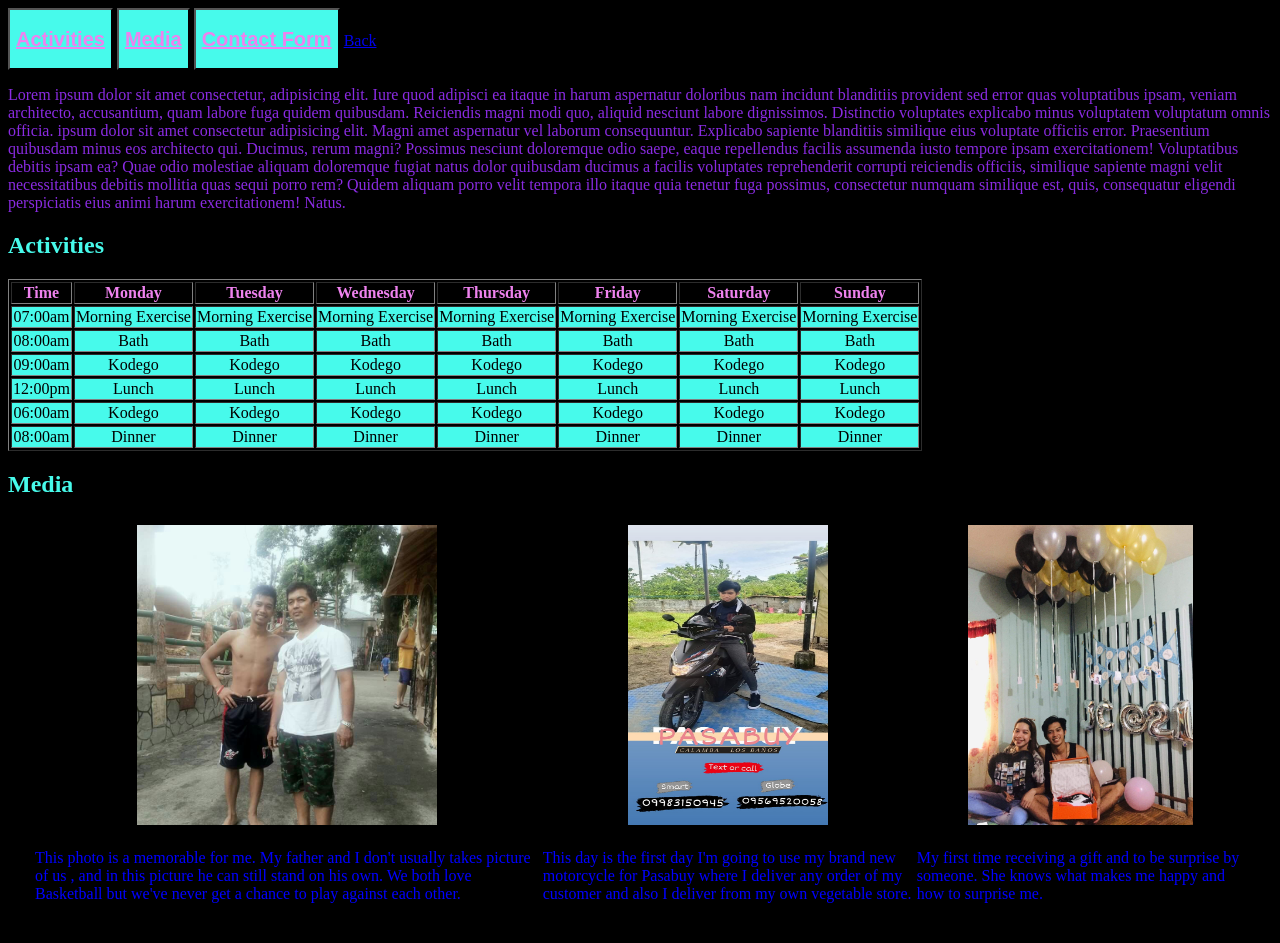
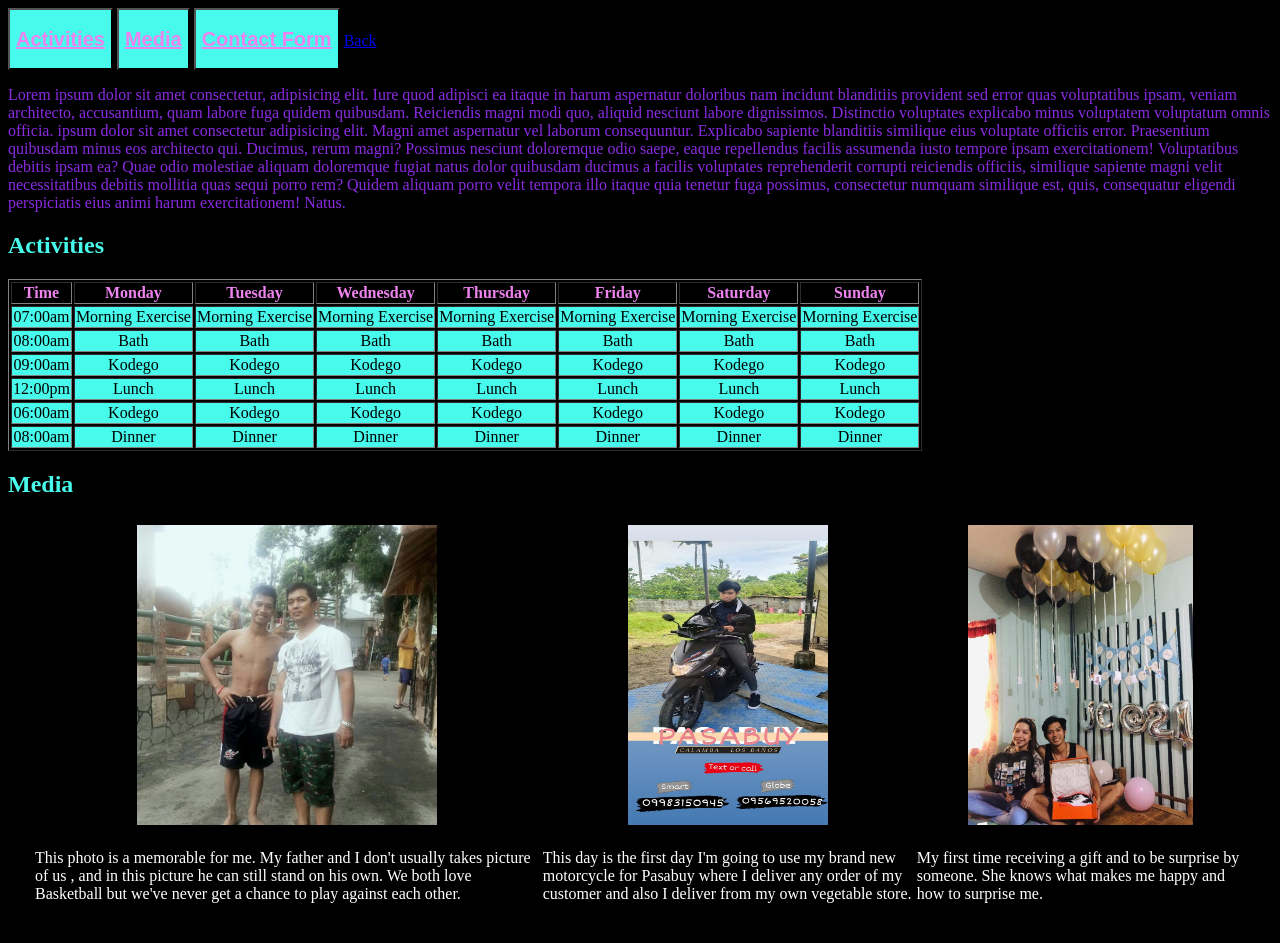
Before and after one commit to jcdechitan/kodego-lab-exercises-phase-1, a plain HTML site: page index.html in a window 1280 px wide. Shown: the top 943 px of the page. Drawn offline with Linux system fonts and the light colour scheme.

Commit message:
about me

```diff
--- a/index.html
+++ b/index.html
@@ -146,7 +146,7 @@
             </div>
           </th>
         </tr>
-        <tr style="color: blue">
+        <tr style="color: white">
           <td>
             This photo is a memorable for me. My father and I don't usually
             takes picture of us , and in this picture he can still stand on his
```
